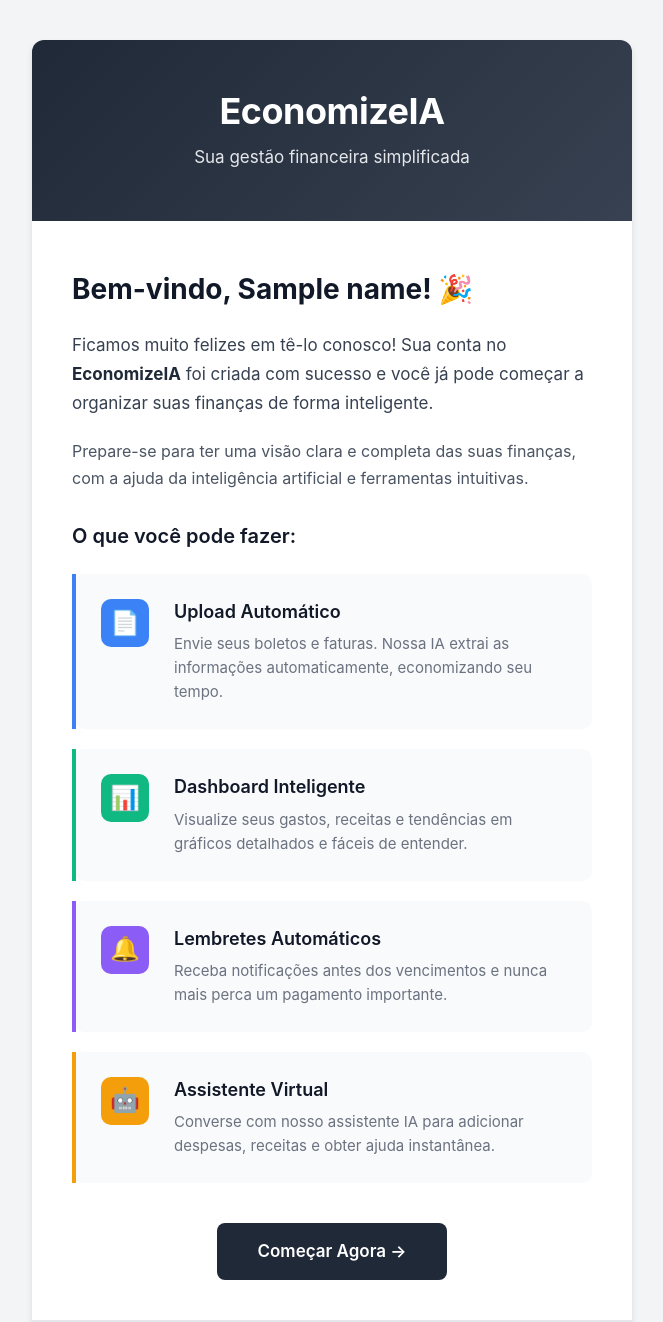
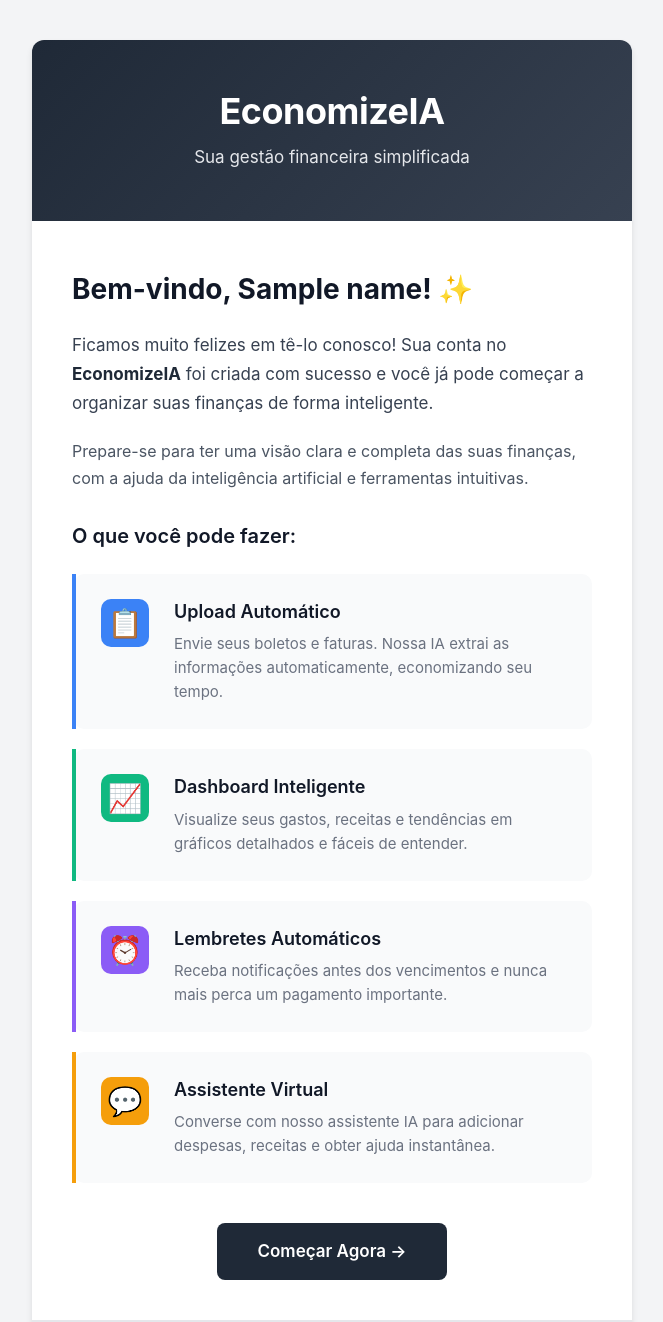
Before and after one commit to PlacidoFjr/Economizeia, a Python web app: template backend/app/templates/email_welcome.html in a window 1280 px wide. Shown: the top 1322 px of the page, without its empty margins (308-971 px from the left). Run offline with Jinja, Linux system fonts and the light colour scheme; the template is opened without the code that fills it: most values are stand-ins (such as "Sample title", 1, 10 or a date in 2020).

Commit message:
Melhorar emojis nos templates de email: usar versoes mais profissionais e consistentes

```diff
--- a/backend/app/templates/email_verification.html
+++ b/backend/app/templates/email_verification.html
@@ -108,7 +108,7 @@
                             <!-- Security Notice -->
                             <div class="email-warning-box" style="background-color: #fef3c7; border-radius: 8px; padding: 16px; border-left: 4px solid #f59e0b;">
                                 <p style="margin: 0; color: #92400e; font-size: 14px; line-height: 1.6;">
-                                    <strong>⏰ Importante:</strong> Este link é válido por <strong>24 horas</strong>. Após esse período, você precisará solicitar um novo link de verificação.
+                                    <strong>⏱️ Importante:</strong> Este link é válido por <strong>24 horas</strong>. Após esse período, você precisará solicitar um novo link de verificação.
                                 </p>
                             </div>
                         </td>
--- a/backend/app/templates/email_welcome.html
+++ b/backend/app/templates/email_welcome.html
@@ -69,7 +69,7 @@
                     <tr>
                         <td style="padding: 50px 40px 30px 40px; background-color: #ffffff;">
                             <h2 class="email-text-primary" style="margin: 0 0 24px 0; color: #111827; font-size: 28px; font-weight: 700; line-height: 1.3;">
-                                Bem-vindo, {{name}}! 🎉
+                                Bem-vindo, {{name}}! ✨
                             </h2>
                             <p class="email-text-secondary" style="margin: 0 0 20px 0; color: #374151; font-size: 17px; line-height: 1.7;">
                                 Ficamos muito felizes em tê-lo conosco! Sua conta no <strong style="color: #1f2937;">EconomizeIA</strong> foi criada com sucesso e você já pode começar a organizar suas finanças de forma inteligente.
@@ -94,8 +94,8 @@
                                         <table role="presentation" style="width: 100%; border-collapse: collapse;">
                                             <tr>
                                                 <td style="width: 56px; vertical-align: top; padding-right: 16px;">
-                                                    <div style="width: 48px; height: 48px; background-color: #3b82f6; border-radius: 10px; display: flex; align-items: center; justify-content: center; font-size: 24px;">
-                                                        📄
+                                                    <div style="width: 48px; height: 48px; background-color: #3b82f6; border-radius: 10px; display: flex; align-items: center; justify-content: center; font-size: 28px; line-height: 1;">
+                                                        📋
                                                     </div>
                                                 </td>
                                                 <td style="vertical-align: top;">
@@ -119,8 +119,8 @@
                                         <table role="presentation" style="width: 100%; border-collapse: collapse;">
                                             <tr>
                                                 <td style="width: 56px; vertical-align: top; padding-right: 16px;">
-                                                    <div style="width: 48px; height: 48px; background-color: #10b981; border-radius: 10px; display: flex; align-items: center; justify-content: center; font-size: 24px;">
-                                                        📊
+                                                    <div style="width: 48px; height: 48px; background-color: #10b981; border-radius: 10px; display: flex; align-items: center; justify-content: center; font-size: 28px; line-height: 1;">
+                                                        📈
                                                     </div>
                                                 </td>
                                                 <td style="vertical-align: top;">
@@ -144,8 +144,8 @@
                                         <table role="presentation" style="width: 100%; border-collapse: collapse;">
                                             <tr>
                                                 <td style="width: 56px; vertical-align: top; padding-right: 16px;">
-                                                    <div style="width: 48px; height: 48px; background-color: #8b5cf6; border-radius: 10px; display: flex; align-items: center; justify-content: center; font-size: 24px;">
-                                                        🔔
+                                                    <div style="width: 48px; height: 48px; background-color: #8b5cf6; border-radius: 10px; display: flex; align-items: center; justify-content: center; font-size: 28px; line-height: 1;">
+                                                        ⏰
                                                     </div>
                                                 </td>
                                                 <td style="vertical-align: top;">
@@ -169,8 +169,8 @@
                                         <table role="presentation" style="width: 100%; border-collapse: collapse;">
                                             <tr>
                                                 <td style="width: 56px; vertical-align: top; padding-right: 16px;">
-                                                    <div style="width: 48px; height: 48px; background-color: #f59e0b; border-radius: 10px; display: flex; align-items: center; justify-content: center; font-size: 24px;">
-                                                        🤖
+                                                    <div style="width: 48px; height: 48px; background-color: #f59e0b; border-radius: 10px; display: flex; align-items: center; justify-content: center; font-size: 28px; line-height: 1;">
+                                                        💬
                                                     </div>
                                                 </td>
                                                 <td style="vertical-align: top;">
```
